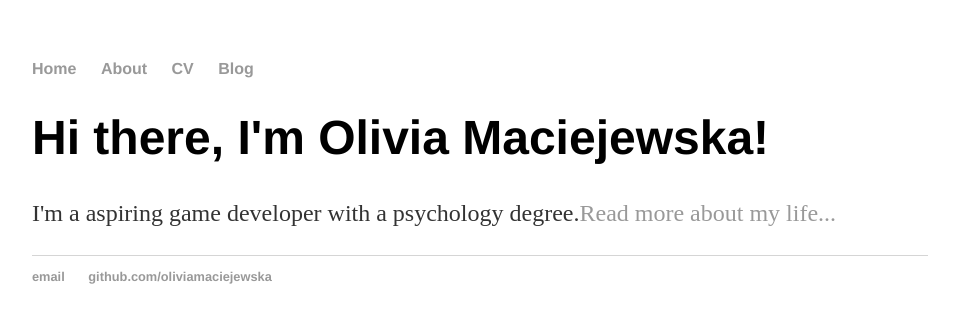
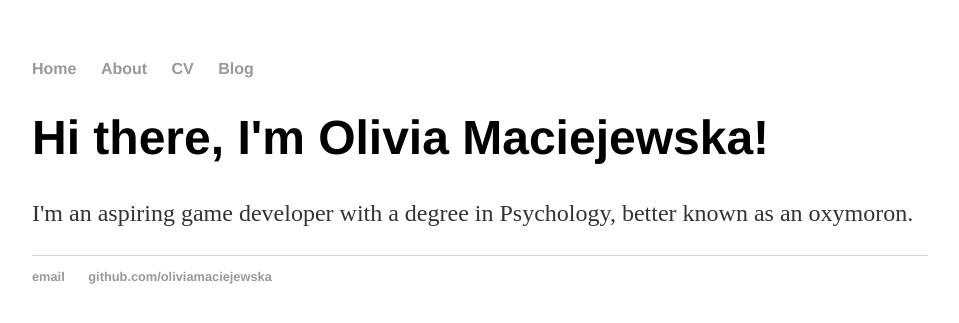
Before and after one commit to oliviamaciejewska/oliviamaciejewska.github.io, a Jekyll site: the page built from index.html, in a window 1280 px wide. Shown: the top 323 px of the page, without its empty margins (160-1119 px from the left). Built offline with Jekyll 4.4.1, drawn with Linux system fonts in a browser that asks for light colours.

Commit message:
Update index.html

```diff
--- a/index.html
+++ b/index.html
@@ -1,30 +1,8 @@
-<!DOCTYPE html>
-<html>
-	<head>
-		<title>Olivia Maciejewska</title>
-		<!-- link to main stylesheet -->
-		<link rel="stylesheet" type="text/css" href="/css/main.css">
-	</head>
-	<body>
-		<nav>
-    		<ul>
-        		<li><a href="/">Home</a></li>
-	        	<li><a href="/about">About</a></li>
-        		<li><a href="/cv">CV</a></li>
-        		<li><a href="/blog">Blog</a></li>
-    		</ul>
-		</nav>
-		<div class="container">
-    		<div class="blurb">
-        		<h1>Hi there, I'm Olivia Maciejewska!</h1>
-				<p>I'm a aspiring game developer with a psychology degree.<a href="/about">Read more about my life...</a></p>
-    		</div><!-- /.blurb -->
-		</div><!-- /.container -->
-		<footer>
-    		<ul>
-        		<li><a href="mailto:oliviamaciejewska@gmail.com">email</a></li>
-        		<li><a href="https://github.com/hankquinlan">github.com/oliviamaciejewska</a></li>
-			</ul>
-		</footer>
-	</body>
-</html>
+---
+layout: default
+title: Olivia Maciejewska
+---
+<div class="blurb">
+	<h1>Hi there, I'm Olivia Maciejewska!</h1>
+	<p>I'm an aspiring game developer with a degree in Psychology, better known as an oxymoron. </a></p>
+</div><!-- /.blurb -->
```
